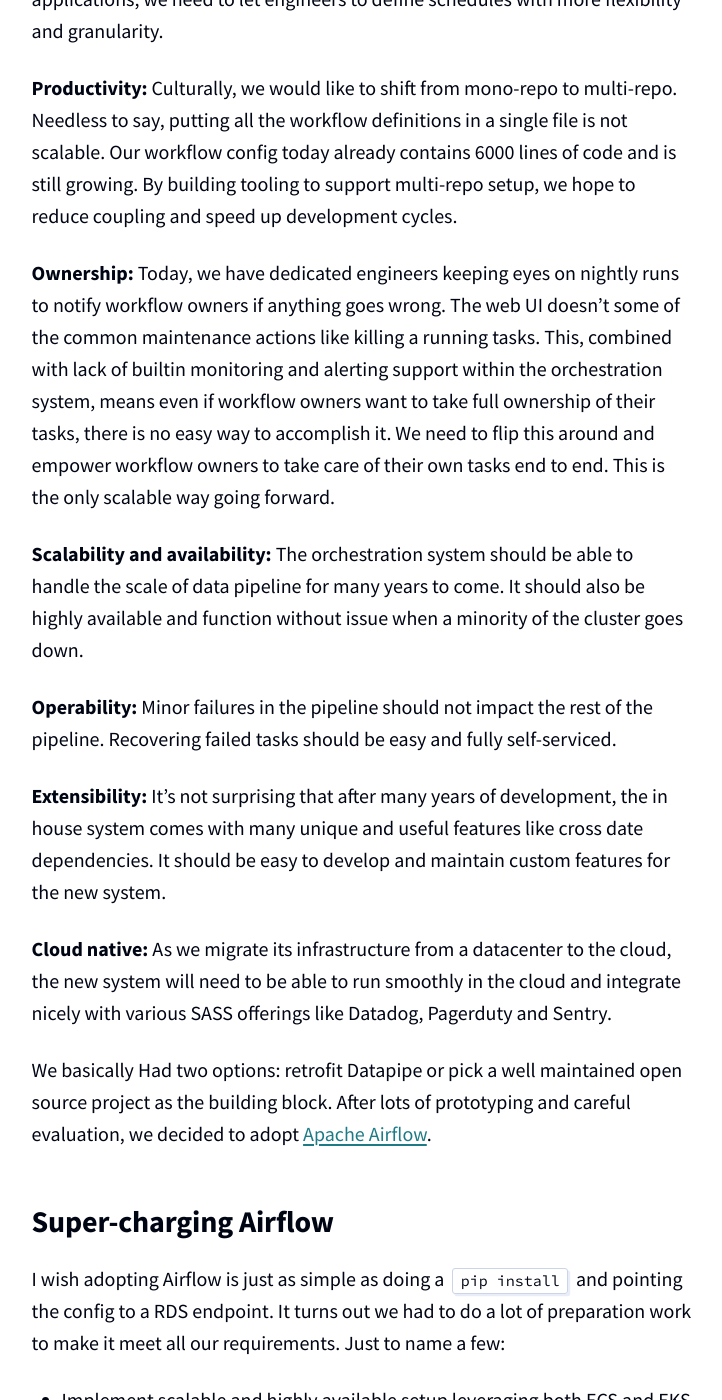
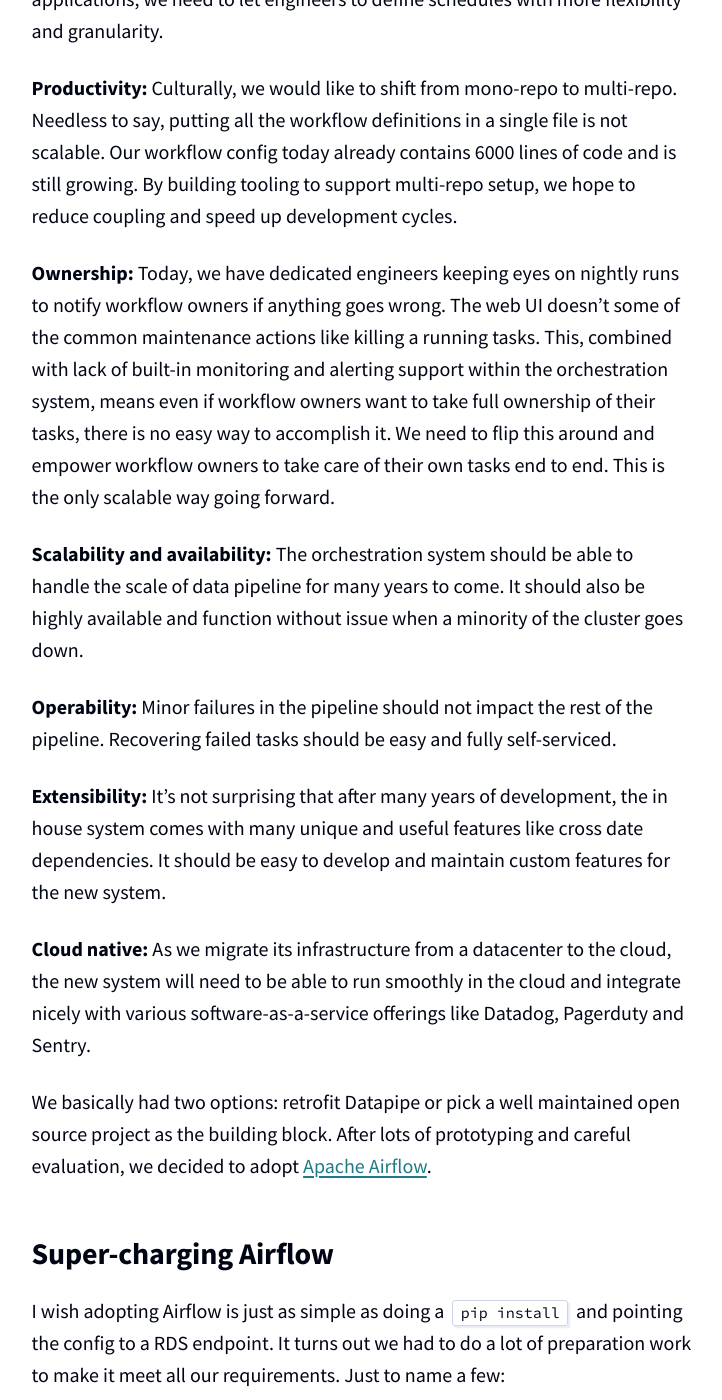
Before and after one commit to scribd/scribd.github.io, a Jekyll site: the page built from _posts/2020-02-19-modernizing-an-old-data-pipeline.md, in a window 1280 px wide and 1400 px high, scrolled down 1946 px. Shown: the whole window, without its empty margins (342-1064 px from the left). Built offline with Jekyll 4.4.1, drawn with Linux system fonts in a browser that asks for light colours; some of the changed text lies outside the part shown.

```diff
--- a/_posts/2020-02-19-modernizing-an-old-data-pipeline.md
+++ b/_posts/2020-02-19-modernizing-an-old-data-pipeline.md
@@ -63,7 +63,7 @@ reduce coupling and speed up development cycles.
 **Ownership:** Today, we have dedicated engineers keeping eyes on nightly runs to
 notify workflow owners if anything goes wrong. The web UI doesn't some of the
 common maintenance actions like killing a running tasks. This, combined with
-lack of builtin monitoring and alerting support within the orchestration
+lack of built-in monitoring and alerting support within the orchestration
 system, means even if workflow owners want to take full ownership of their
 tasks, there is no easy way to accomplish it. We need to flip this around and
 empower workflow owners to take care of their own tasks end to end. This is the
@@ -83,9 +83,9 @@ new system.
 
 **Cloud native:** As we migrate its infrastructure from a datacenter to the cloud, the
 new system will need to be able to run smoothly in the cloud and integrate
-nicely with various SASS offerings like Datadog, Pagerduty and Sentry.
+nicely with various software-as-a-service offerings like Datadog, Pagerduty and Sentry.
 
-We basically Had two options: retrofit Datapipe or
+We basically had two options: retrofit Datapipe or
 pick a well maintained open source project as the building block. After lots of
 prototyping and careful evaluation, we decided to adopt [Apache Airflow](https://airflow.apache.org).
 
```
Also changed, not shown: other parts of _posts/2020-02-19-modernizing-an-old-data-pipeline.md (+2 -2 lines).
